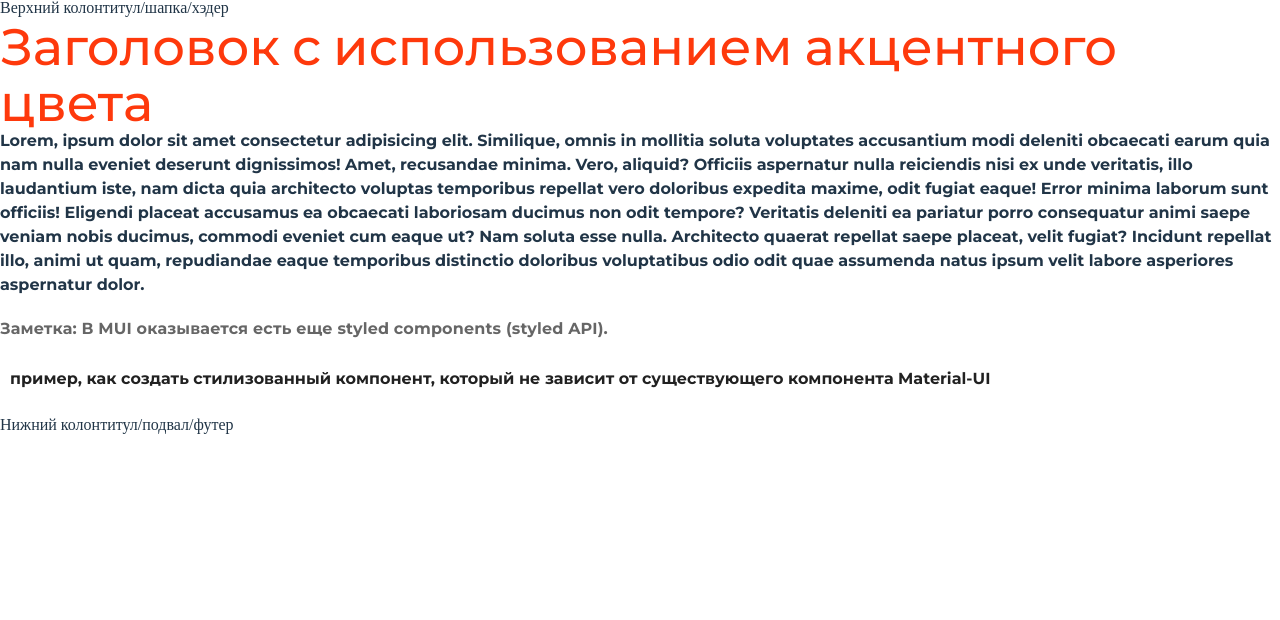
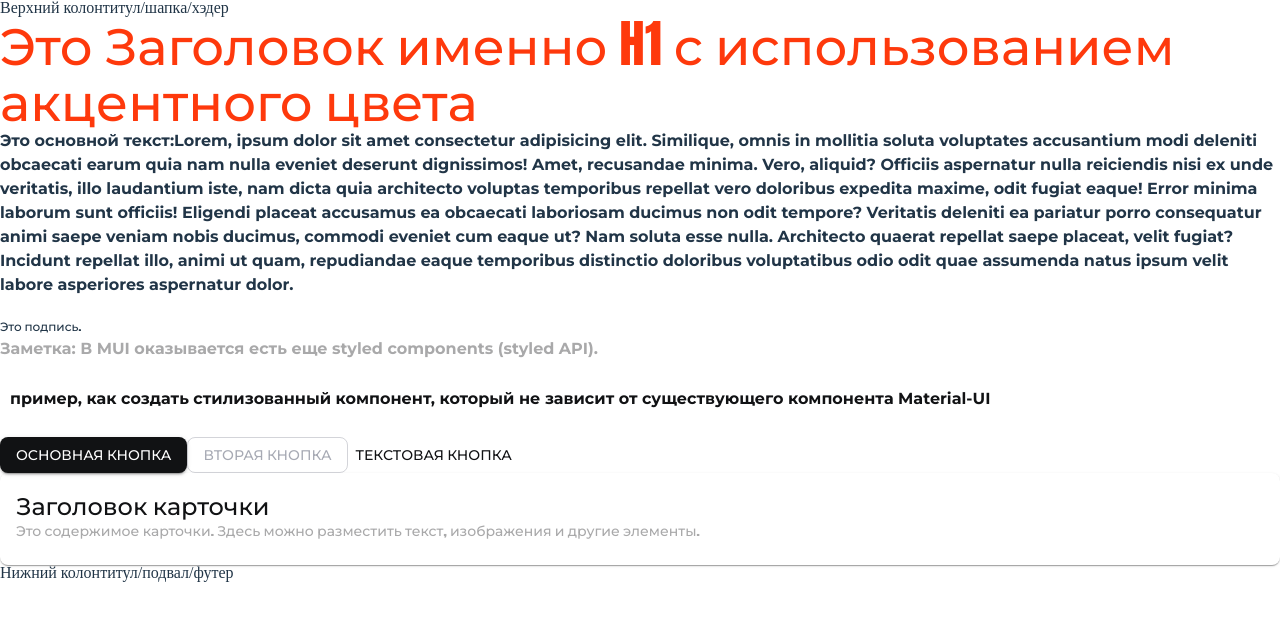
Before and after one commit to 89811421793/classcomponents, a React (Vite) app: page / in a window 1280 px wide. Shown: the top 620 px of the page. Built offline with nearby package versions, Linux system fonts and the light colour scheme.

Commit message:
заметки 2

```diff
--- a/src/App.tsx
+++ b/src/App.tsx
@@ -1,5 +1,5 @@
 import "./reset.css";
-import { ThemeProvider, Typography } from "@mui/material";
+import { ThemeProvider, Typography, Button, Card, CardContent } from "@mui/material";
 import theme from "./mui/theme";
 import { styled } from "@mui/material/styles";
 
@@ -10,27 +10,52 @@ const StyledDiv = styled('div')(({ theme }) => ({
   marginBottom: '20px',
   color: theme.palette.text.primary,
   padding: '10px',
-  backgroundColor: theme.palette.background.default,
+  backgroundColor: theme.palette.background.paper,
 }));
 
 function App() {
   return (
     <div>
       <ThemeProvider theme={theme}>
+
         <Typography variant="h1" sx={{ color: theme.palette.accent.main }}>
-          Заголовок с использованием акцентного цвета
+          Это Заголовок именно H1 с использованием акцентного цвета
         </Typography>
         <Typography  variant="body1" sx={{ fontFamily: 'Montserrat, sans-serif', fontWeight: 700, marginBottom: '20px'  }}>
-        <p>Lorem, ipsum dolor sit amet consectetur adipisicing elit. Similique, omnis in mollitia soluta voluptates accusantium modi deleniti obcaecati earum quia nam nulla eveniet deserunt dignissimos! Amet, recusandae minima. Vero, aliquid?
+        <p>Это основной текст:Lorem, ipsum dolor sit amet consectetur adipisicing elit. Similique, omnis in mollitia soluta voluptates accusantium modi deleniti obcaecati earum quia nam nulla eveniet deserunt dignissimos! Amet, recusandae minima. Vero, aliquid?
         Officiis aspernatur nulla reiciendis nisi ex unde veritatis, illo laudantium iste, nam dicta quia architecto voluptas temporibus repellat vero doloribus expedita maxime, odit fugiat eaque! Error minima laborum sunt officiis!
         Eligendi placeat accusamus ea obcaecati laboriosam ducimus non odit tempore? Veritatis deleniti ea pariatur porro consequatur animi saepe veniam nobis ducimus, commodi eveniet cum eaque ut? Nam soluta esse nulla.
         Architecto quaerat repellat saepe placeat, velit fugiat? Incidunt repellat illo, animi ut quam, repudiandae eaque temporibus distinctio doloribus voluptatibus odio odit quae assumenda natus ipsum velit labore asperiores aspernatur dolor.</p>
         </Typography>
-      </ThemeProvider>
-     <StyledTypography variant="body1">
+        <Typography variant="caption">Это подпись.</Typography>
+        <StyledTypography variant="body1">
       Заметка: В MUI оказывается есть еще styled components (styled API).
      </StyledTypography>
+
      <StyledDiv>пример, как создать стилизованный компонент, который не зависит от существующего компонента Material-UI</StyledDiv>
+
+     <Button variant="contained" color="primary">
+        Основная кнопка
+      </Button>
+      <Button variant="outlined" color="secondary">
+        Вторая кнопка
+      </Button>
+      <Button variant="text">
+        Текстовая кнопка
+      </Button>
+
+      <Card>
+      <CardContent>
+        <Typography variant="h5" component="div">
+          Заголовок карточки
+        </Typography>
+        <Typography variant="body2" color="text.secondary">
+          Это содержимое карточки. Здесь можно разместить текст, изображения и другие элементы.
+        </Typography>
+      </CardContent>
+    </Card>
+
+      </ThemeProvider>
     </div>
   );
 }
@@ -52,3 +77,5 @@ const StyledTypography = styled(Typography)(({ theme }) => ({
 //   fontWeight: 700,
 //   marginBottom: '20px',
 // });
+
+/*импортируются предустановленные стилевые шаблоны, а ручное управление стилями ведется в MUI через styled API или через атрибут "sx"*/
```
